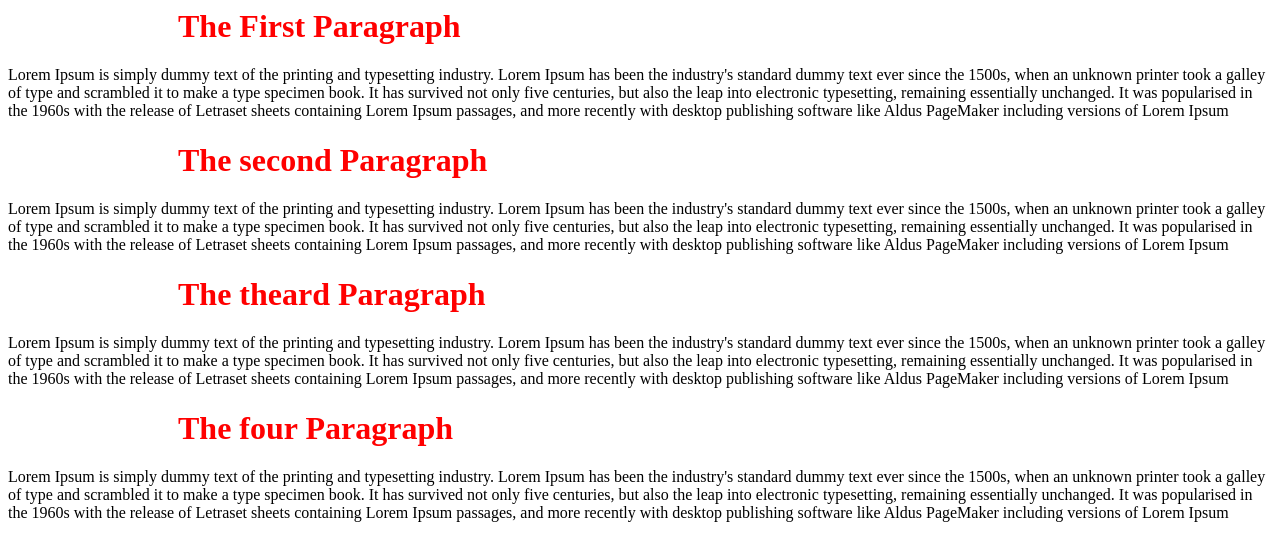
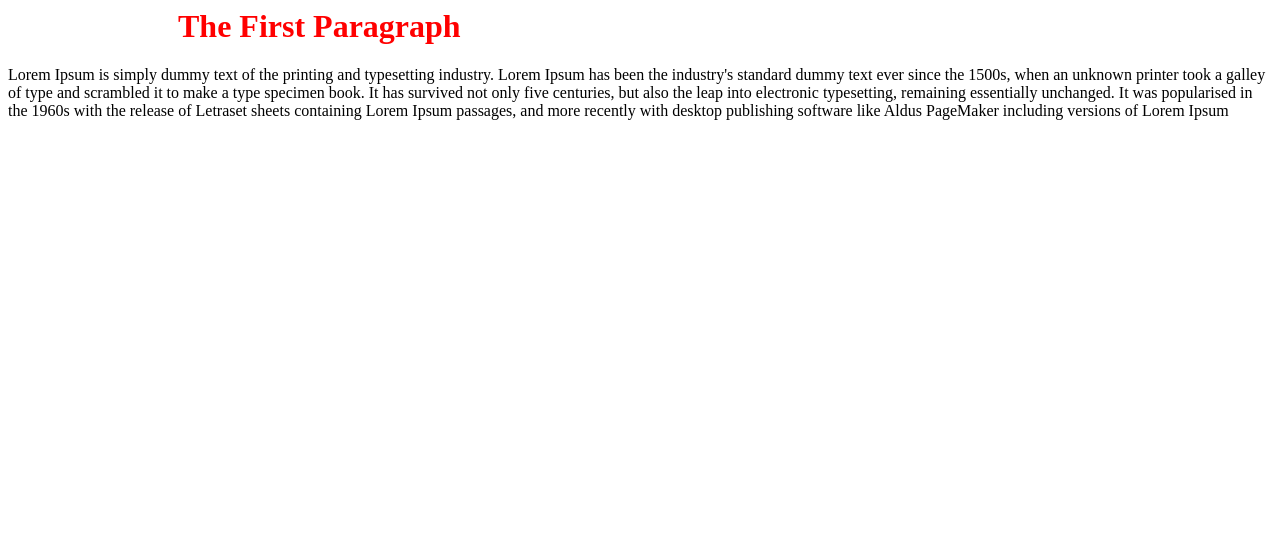
Before and after one commit to Mortuzapc/newfolderrrr, a plain HTML site: page index.html in a window 1280 px wide. Drawn offline with Linux system fonts and the light colour scheme.

Commit message:
update-2
updated added code

```diff
--- a/index.html
+++ b/index.html
@@ -7,17 +7,11 @@
 </style>
 </head>
 <body>
+
 <h1>The First Paragraph</h1>
 <p>Lorem Ipsum is simply dummy text of the printing and typesetting industry. Lorem Ipsum has been the industry's standard dummy text ever since the 1500s, when an unknown printer took a galley of type and scrambled it to make a type specimen book. It has survived not only five centuries, but also the leap into electronic typesetting, remaining essentially unchanged. It was popularised in the 1960s with the release of Letraset sheets containing Lorem Ipsum passages, and more recently with desktop publishing software like Aldus PageMaker including versions of Lorem Ipsum</p>
 
-<h1>The second Paragraph</h1>
-<p>Lorem Ipsum is simply dummy text of the printing and typesetting industry. Lorem Ipsum has been the industry's standard dummy text ever since the 1500s, when an unknown printer took a galley of type and scrambled it to make a type specimen book. It has survived not only five centuries, but also the leap into electronic typesetting, remaining essentially unchanged. It was popularised in the 1960s with the release of Letraset sheets containing Lorem Ipsum passages, and more recently with desktop publishing software like Aldus PageMaker including versions of Lorem Ipsum</p>
 
-<h1>The theard Paragraph</h1>
-<p>Lorem Ipsum is simply dummy text of the printing and typesetting industry. Lorem Ipsum has been the industry's standard dummy text ever since the 1500s, when an unknown printer took a galley of type and scrambled it to make a type specimen book. It has survived not only five centuries, but also the leap into electronic typesetting, remaining essentially unchanged. It was popularised in the 1960s with the release of Letraset sheets containing Lorem Ipsum passages, and more recently with desktop publishing software like Aldus PageMaker including versions of Lorem Ipsum</p>
-
-<h1>The four Paragraph</h1>
-<p>Lorem Ipsum is simply dummy text of the printing and typesetting industry. Lorem Ipsum has been the industry's standard dummy text ever since the 1500s, when an unknown printer took a galley of type and scrambled it to make a type specimen book. It has survived not only five centuries, but also the leap into electronic typesetting, remaining essentially unchanged. It was popularised in the 1960s with the release of Letraset sheets containing Lorem Ipsum passages, and more recently with desktop publishing software like Aldus PageMaker including versions of Lorem Ipsum</p>
 
 </body>
 </html>
```
